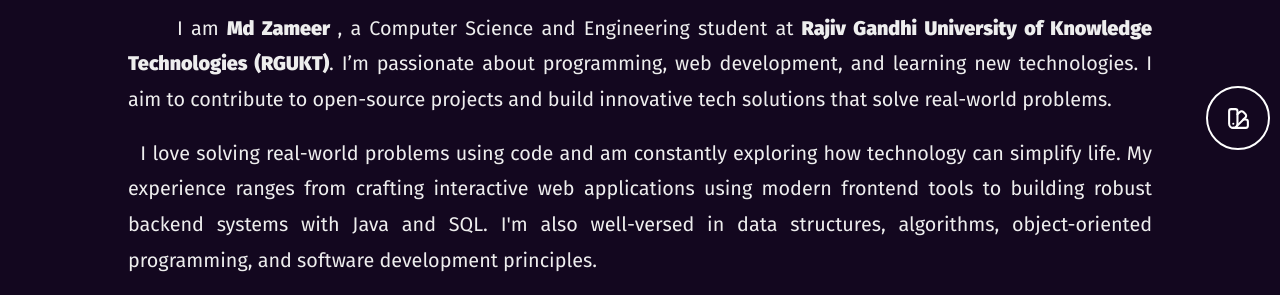
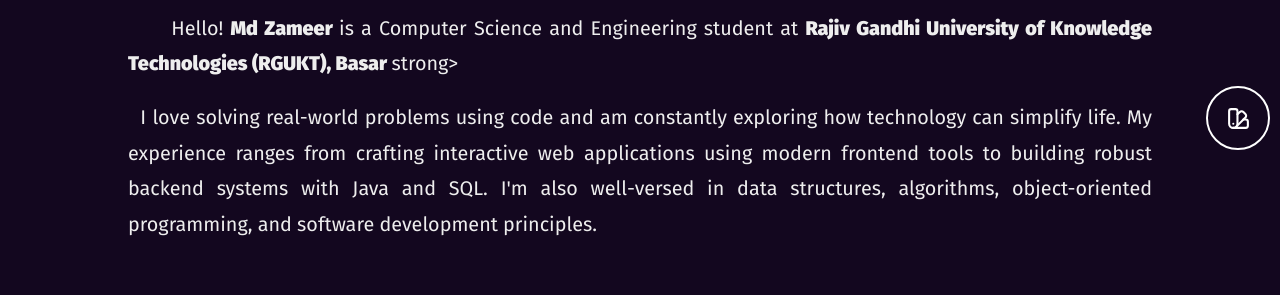
Before and after one commit to mdzameercse/portfolio, a plain HTML site: page index.html in a window 1280 px wide. Shown: the part 640-935 px from the top of the page. Drawn offline with nearby package versions, Linux system fonts and the light colour scheme.

Commit message:
Update index.html

```diff
--- a/index.html
+++ b/index.html
@@ -96,9 +96,7 @@
       &nbsp;
       &nbsp;
       &nbsp;
-      I am  <strong>Md Zameer </strong>, a Computer Science and Engineering student at  <strong>Rajiv Gandhi University of Knowledge Technologies (RGUKT)</strong>. I’m passionate about programming, web development, and learning new technologies. I aim to contribute to open-source projects and build innovative tech solutions that solve real-world problems.
-    </p>
-
+     Hello!  <strong> Md Zameer </strong> is a Computer Science and Engineering student at  <strong>Rajiv Gandhi University of Knowledge Technologies (RGUKT), Basar   </strong>strong>  </p>
     <p style="font-size: 1.1rem; color: #eeeeee; line-height: 1.8; text-align: justify; margin-top: 1rem;">
       &nbsp;
       I love solving real-world problems using code and am constantly exploring how technology can simplify life. My experience ranges from crafting interactive web applications using modern frontend tools to building robust backend systems with Java and SQL. I'm also well-versed in data structures, algorithms, object-oriented programming, and software development principles.
```
